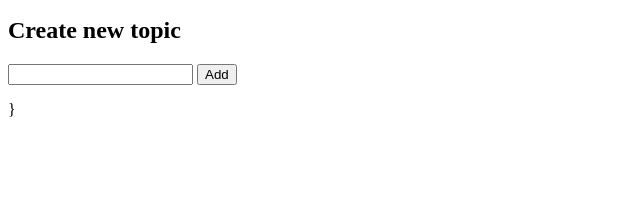
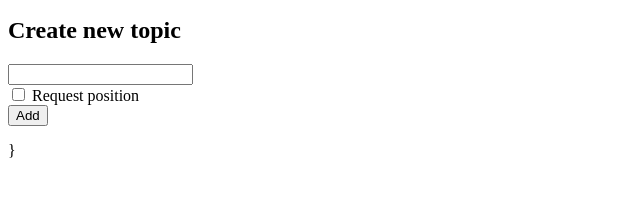
Before and after one commit to guardian/human-sensors, a plain HTML site: page app/views/index.scala.html in a window 1280 px wide. Shown: the part 163-360 px from the top of the page, without its empty margins (0-640 px from the left). Drawn offline with Linux system fonts and the light colour scheme.

Commit message:
Add geo tracking, move models

```diff
--- a/app/views/index.scala.html
+++ b/app/views/index.scala.html
@@ -9,8 +9,14 @@
 
 
     <h2>Create new topic</h2>
-    <form action="/editor/topics" method="post" class="form-inline">
+    <form action="/editor/topics" method="post">
         <input type="text" name="name" class="form-control" />
+
+        <div class="control-group">
+            <input type="checkbox" id="trackGeo" name="trackGeo" />
+            <label for="trackGeo">Request position</label>
+        </div>
+
         <input type="submit" value="Add" class="btn btn-default" />
     </form>
 }
```
Also changed, not shown: app/views/topic.scala.html (+7 -1 lines), 7 other files.
